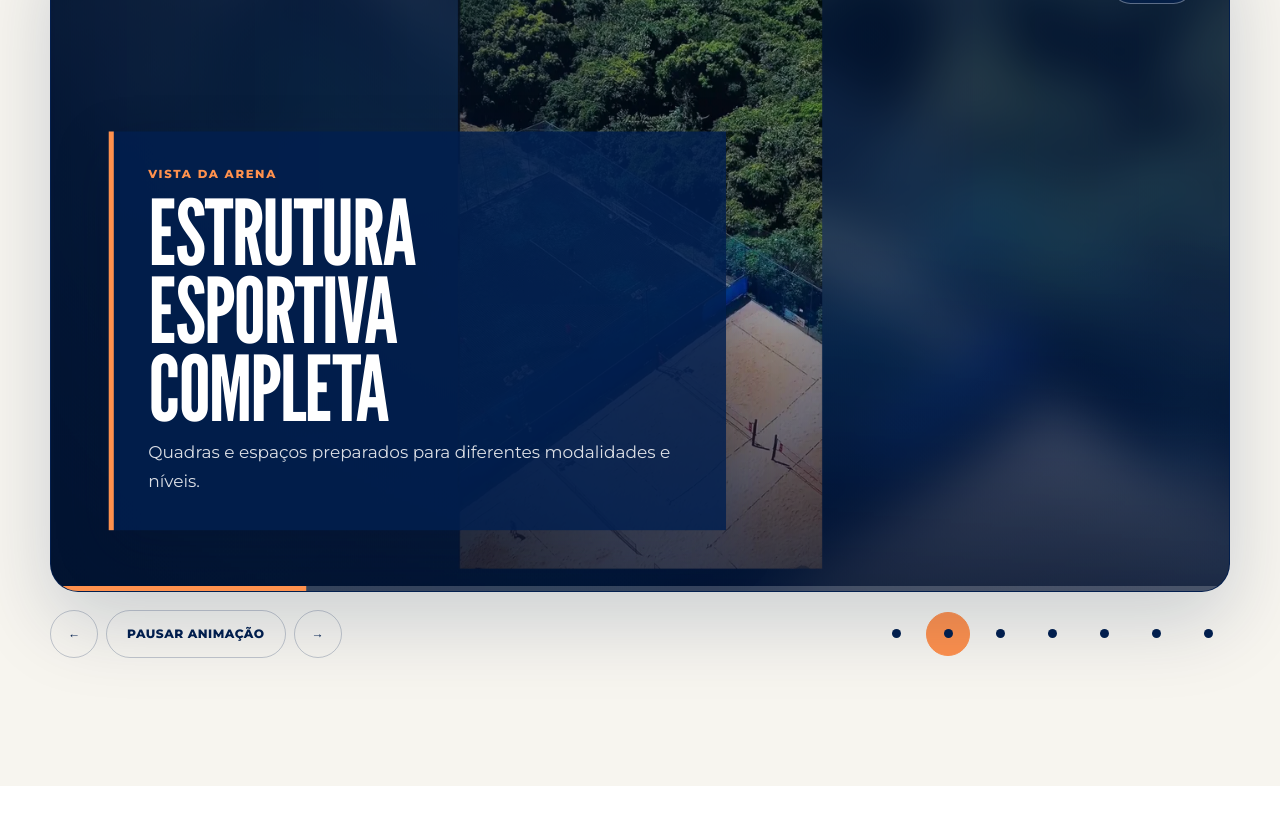
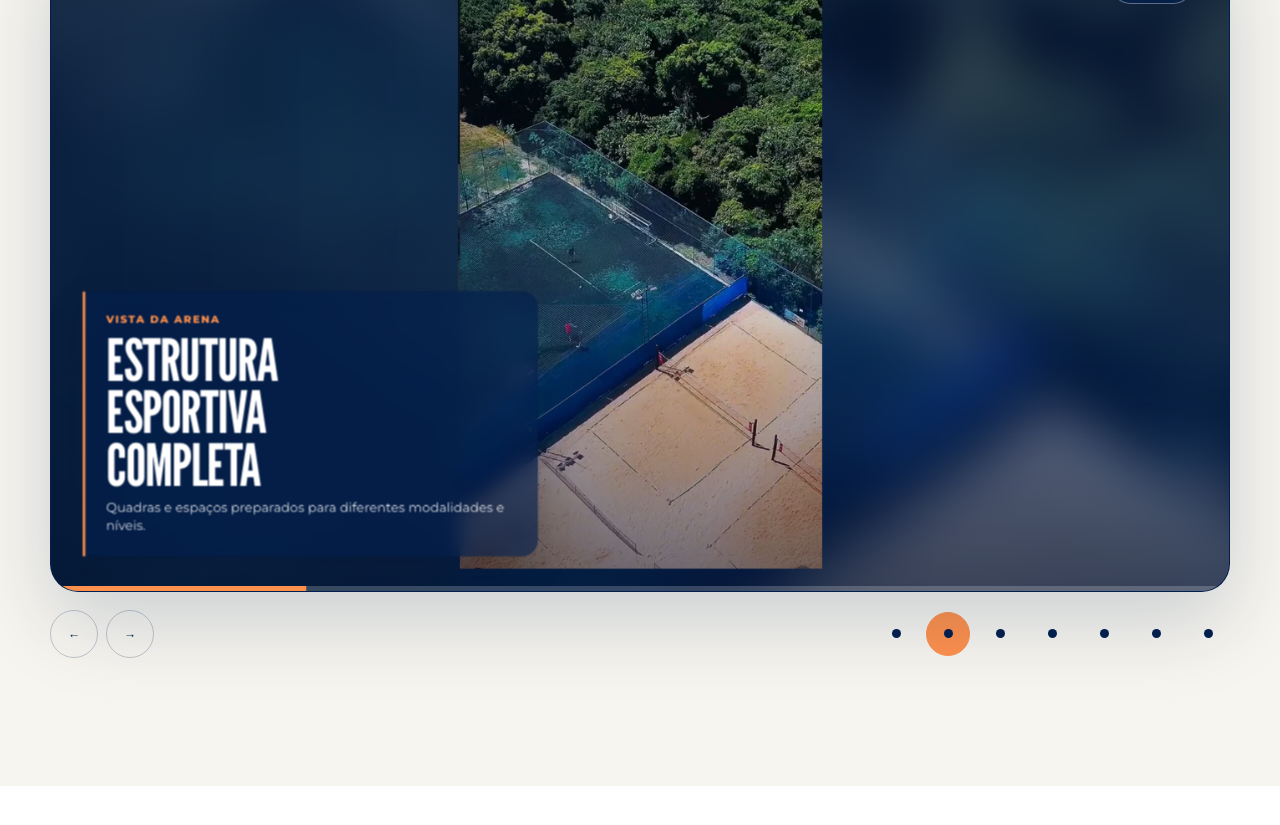
Before and after one commit to Ca472/Arena-Sul-, a Next.js app: page / in a window 1280 px wide. Shown: the part 2360-3185 px from the top of the page. Built offline with nearby package versions, Linux system fonts and the light colour scheme; no server answers.

Commit message:
Limpa legendas e controles da galeria

```diff
--- a/src/components/structure-gallery.module.css
+++ b/src/components/structure-gallery.module.css
@@ -44,11 +44,11 @@
   background:
     linear-gradient(
       90deg,
-      rgba(1, 18, 48, 0.84) 0%,
-      rgba(1, 18, 48, 0.28) 52%,
-      rgba(1, 18, 48, 0.08) 100%
+      rgba(1, 18, 48, 0.52) 0%,
+      rgba(1, 18, 48, 0.14) 48%,
+      transparent 76%
     ),
-    linear-gradient(0deg, rgba(1, 18, 48, 0.72) 0%, transparent 54%);
+    linear-gradient(0deg, rgba(1, 18, 48, 0.46) 0%, transparent 46%);
   pointer-events: none;
 }
 
@@ -77,14 +77,17 @@
 .caption {
   position: absolute;
   z-index: 4;
-  bottom: clamp(28px, 5vw, 64px);
-  left: clamp(24px, 5vw, 68px);
-  width: min(610px, calc(100% - 48px));
-  padding: clamp(20px, 3vw, 34px);
-  border-left: 5px solid #ff914d;
-  background: rgba(2, 31, 78, 0.86);
+  bottom: clamp(18px, 3vw, 38px);
+  left: clamp(18px, 3vw, 40px);
+  width: min(450px, calc(100% - 36px));
+  padding: clamp(14px, 1.7vw, 20px);
+  border-left: 3px solid #ff914d;
+  border-radius: 0 16px 16px 0;
+  background: rgba(2, 31, 78, 0.64);
   color: white;
-  box-shadow: 0 18px 50px rgba(1, 18, 48, 0.28);
+  box-shadow: 0 12px 34px rgba(1, 18, 48, 0.18);
+  -webkit-backdrop-filter: blur(10px);
+  backdrop-filter: blur(10px);
   opacity: 0;
   transform: translate3d(0, 18px, 0);
   transition:
@@ -100,19 +103,19 @@
 .caption > span {
   display: block;
   color: #ff914d;
-  font-size: 0.72rem;
+  font-size: 0.64rem;
   font-weight: 800;
   letter-spacing: 0.14em;
   text-transform: uppercase;
 }
 
 .caption h3 {
-  max-width: 13ch;
-  margin: 10px 0 12px;
+  max-width: 15ch;
+  margin: 6px 0 8px;
   font-family: var(--font-display), Impact, sans-serif;
-  font-size: clamp(3.2rem, 7vw, 6.6rem);
+  font-size: clamp(2.15rem, 4.5vw, 4.25rem);
   font-weight: 400;
-  line-height: 0.86;
+  line-height: 0.9;
   letter-spacing: -0.025em;
   text-transform: uppercase;
   overflow-wrap: anywhere;
@@ -122,8 +125,8 @@
   max-width: 52ch;
   margin: 0;
   color: rgba(255, 255, 255, 0.86);
-  font-size: clamp(0.9rem, 1.4vw, 1.05rem);
-  line-height: 1.65;
+  font-size: clamp(0.78rem, 1vw, 0.9rem);
+  line-height: 1.45;
 }
 
 .counter {
@@ -199,12 +202,6 @@
     transform 180ms ease;
 }
 
-.arrowControls button:nth-child(2) {
-  min-width: 172px;
-  padding-inline: 20px;
-  text-transform: uppercase;
-}
-
 .arrowControls button:hover,
 .arrowControls button:focus-visible,
 .dot:hover,
@@ -224,13 +221,6 @@
 .arrowControls button:active,
 .dot:active {
   transform: scale(0.96);
-}
-
-.arrowControls button:disabled {
-  border-color: rgba(2, 31, 78, 0.12);
-  background: rgba(2, 31, 78, 0.05);
-  color: rgba(2, 31, 78, 0.62);
-  cursor: default;
 }
 
 .dot {
@@ -275,7 +265,7 @@
   }
 
   .caption h3 {
-    font-size: clamp(3rem, 10vw, 5rem);
+    font-size: clamp(2rem, 6.5vw, 3.4rem);
   }
 }
 
@@ -288,11 +278,9 @@
 
   .arrowControls {
     display: grid;
-    grid-template-columns: 48px minmax(0, 1fr) 48px;
-  }
-
-  .arrowControls button:nth-child(2) {
-    min-width: 0;
+    width: 100%;
+    grid-template-columns: repeat(2, 48px);
+    justify-content: space-between;
   }
 
   .pagination {
@@ -315,24 +303,25 @@
   .slide::after {
     background: linear-gradient(
       0deg,
-      rgba(1, 18, 48, 0.92) 0%,
-      rgba(1, 18, 48, 0.12) 72%
+      rgba(1, 18, 48, 0.56) 0%,
+      rgba(1, 18, 48, 0.12) 45%,
+      transparent 68%
     );
   }
 
   .caption {
-    right: 16px;
-    bottom: 18px;
-    left: 16px;
+    right: 14px;
+    bottom: 14px;
+    left: 14px;
     width: auto;
-    padding: 18px 18px 20px;
-    border-left-width: 4px;
+    padding: 14px;
+    background: rgba(2, 31, 78, 0.62);
   }
 
   .caption h3 {
     max-width: 15ch;
-    margin-block: 8px 10px;
-    font-size: clamp(2.5rem, 14vw, 4.1rem);
+    margin-block: 6px 8px;
+    font-size: clamp(1.95rem, 9.5vw, 2.75rem);
   }
 
   .caption p {
@@ -343,6 +332,12 @@
   .counter {
     top: 14px;
     right: 14px;
+  }
+}
+
+@media (max-width: 430px) {
+  .caption p {
+    display: none;
   }
 }
 
@@ -376,13 +371,13 @@
   .caption {
     bottom: 18px;
     left: 18px;
-    max-width: 54%;
+    max-width: 46%;
     padding: 14px 18px;
   }
 
   .caption h3 {
     margin-block: 5px 7px;
-    font-size: clamp(2rem, 7vw, 3.2rem);
+    font-size: clamp(1.7rem, 5vw, 2.45rem);
   }
 
   .caption p {
--- a/src/components/structure-gallery.tsx
+++ b/src/components/structure-gallery.tsx
@@ -123,7 +123,6 @@ export function StructureGallery() {
   const [activeIndex, setActiveIndex] = useState(0);
   const [outgoingIndex, setOutgoingIndex] = useState<number | null>(null);
   const [pendingIndex, setPendingIndex] = useState<number | null>(null);
-  const [isPlaying, setIsPlaying] = useState(true);
   const [isHovered, setIsHovered] = useState(false);
   const [isFocusWithin, setIsFocusWithin] = useState(false);
   const [isVisible, setIsVisible] = useState(false);
@@ -135,7 +134,6 @@ export function StructureGallery() {
   const interactionPaused = isHovered || isFocusWithin;
 
   const autoplayEnabled =
-    isPlaying &&
     !interactionPaused &&
     isVisible &&
     pageVisible &&
@@ -147,9 +145,6 @@ export function StructureGallery() {
     const mediaQuery = window.matchMedia("(prefers-reduced-motion: reduce)");
     const updatePreference = () => {
       setPrefersReducedMotion(mediaQuery.matches);
-      if (mediaQuery.matches) {
-        setIsPlaying(false);
-      }
     };
 
     updatePreference();
@@ -229,12 +224,8 @@ export function StructureGallery() {
   );
 
   const requestSlide = useCallback(
-    (index: number, announce = true, pausePlayback = true) => {
+    (index: number, announce = true) => {
       const nextIndex = wrapIndex(index);
-
-      if (pausePlayback) {
-        setIsPlaying(false);
-      }
 
       if (nextIndex === activeIndex) {
         pendingIndexRef.current = null;
@@ -275,7 +266,7 @@ export function StructureGallery() {
     }
 
     const intervalId = window.setInterval(() => {
-      requestSlide(activeIndex + 1, false, false);
+      requestSlide(activeIndex + 1, false);
     }, AUTO_ROTATE_MS);
 
     return () => window.clearInterval(intervalId);
@@ -319,18 +310,6 @@ export function StructureGallery() {
 
   const showPrevious = () => requestSlide(activeIndex - 1);
   const showNext = () => requestSlide(activeIndex + 1);
-
-  const togglePlayback = () => {
-    const nextPlaying = !isPlaying;
-    setIsPlaying(nextPlaying);
-    setStatusMessage(
-      nextPlaying && interactionPaused
-        ? "A animação será retomada ao sair dos controles"
-        : nextPlaying
-          ? "Animação da galeria retomada"
-          : "Animação da galeria pausada",
-    );
-  };
 
   const previousIndex = wrapIndex(activeIndex - 1);
   const nextIndex = wrapIndex(activeIndex + 1);
@@ -483,17 +462,6 @@ export function StructureGallery() {
           </button>
           <button
             type="button"
-            onClick={togglePlayback}
-            disabled={prefersReducedMotion}
-          >
-            {prefersReducedMotion
-              ? "Movimento reduzido"
-              : isPlaying
-                ? "Pausar animação"
-                : "Retomar animação"}
-          </button>
-          <button
-            type="button"
             onClick={showNext}
             aria-label="Mostrar próxima foto"
           >
```
